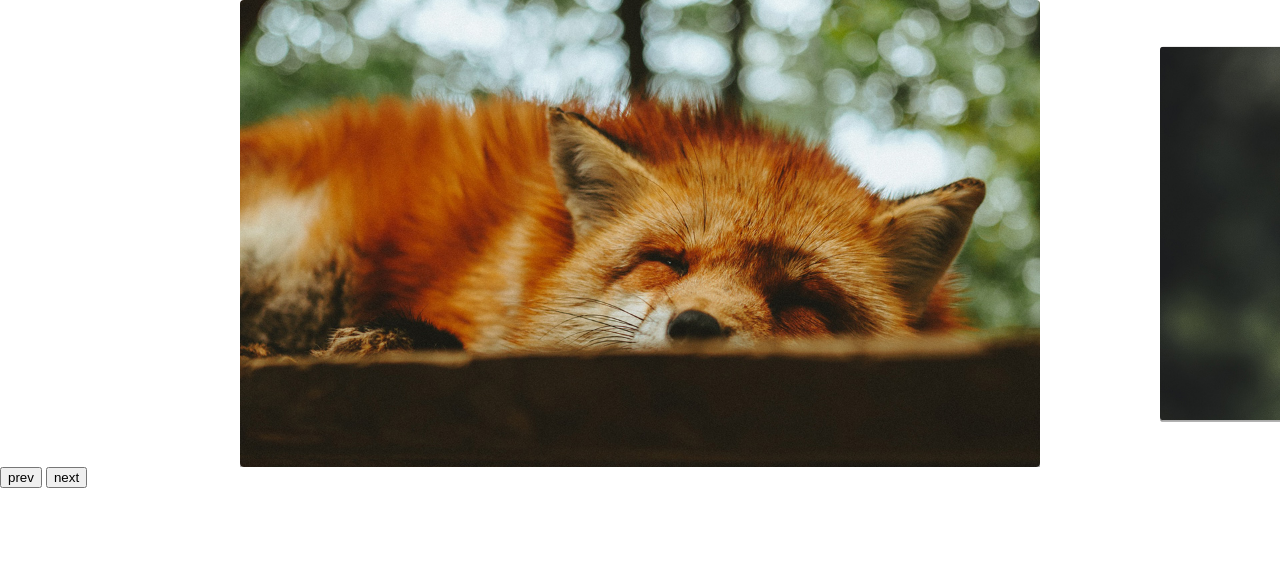
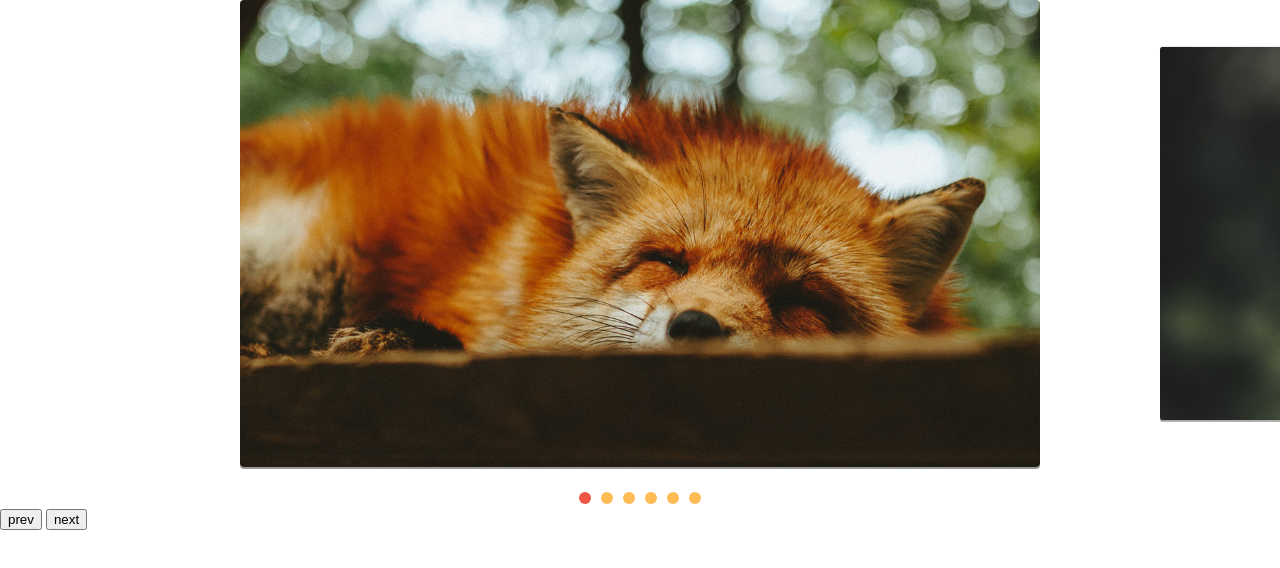
Before and after one commit to marisbispo/slide-js, a plain HTML site: page index.html in a window 1280 px wide. Drawn offline with Linux system fonts and the light colour scheme.

Commit message:
adicionada paginacao por slide

```diff
--- a/css/style.css
+++ b/css/style.css
@@ -41,3 +41,26 @@ img{
   opacity: 1;
   transform: scale(1);
 }
+[data-control="slide"] {
+  display:flex;
+  justify-content: center;
+  margin-top: 20px;
+
+}
+[data-control="slide"] li a{
+  display:block;
+  width:12px;
+  height:12px;
+  background: #FB5;
+  border-radius:50%;
+  overflow: hidden;
+  text-indent: -999px;
+  margin:5px;
+}
+
+[data-control="slide"] li.active a,
+[data-control="slide"] li a:hover{
+
+  background: #E54;
+
+}
--- a/js/script.js
+++ b/js/script.js
@@ -4,4 +4,6 @@ const slide = new SlideNav('.slide', '.slide-wrapper');
 slide.init();
 slide.addArrow('.prev', '.next');
 
+slide.addControl();
+
 console.log(slide)
--- a/js/slide.js
+++ b/js/slide.js
@@ -11,6 +11,8 @@ export class Slide {
     }
 
     this.activeClass = 'active';
+
+    this.changeEvent = new Event('changeEvent');
   }
 
   transition(active) {
@@ -106,6 +108,7 @@ changeSlide(index) {
   this.slidesIndexNav(index);
   this.dist.finalPosition = activeSlide.position;
   this.changeActiveClass();
+  this.wrapper.dispatchEvent(this.changeEvent);
 }
 
 changeActiveClass(){
@@ -160,6 +163,13 @@ bindEvents() {
 }
 
 export class SlideNav extends Slide{
+
+  constructor(slide, wrapper){
+    super(slide, wrapper);
+    this.bindControlEvents();
+
+  }
+
   addArrow(prev, next){
     this.prevElement = document.querySelector(prev);
     this.nextElement = document.querySelector(next);
@@ -170,4 +180,44 @@ export class SlideNav extends Slide{
     this.prevElement.addEventListener('click', this.activePrevSlide);
     this.nextElement.addEventListener('click', this.activeNextSlide);
   }
+
+  createControl(){
+    const control = document.createElement('ul');
+    control.dataset.control = 'slide';
+
+    this.slideArray.forEach((item, index)=>{
+      control.innerHTML += `<li><a href="#slide${index + 1}">${index + 1}</a></li>`;
+    });
+    this.wrapper.appendChild(control);
+    console.log(control);
+
+    return control;
+  }
+
+  eventControl(item, index){
+    item.addEventListener('click', (event)=>{
+      event.preventDefault();
+      this.changeSlide(index);
+    })
+
+    this.wrapper.addEventListener('changeEvent', this.activeControlItem);
+  }
+
+  activeControlItem(){
+    this.controlArray.forEach(item => item.classList.remove(this.activeClass));
+    this.controlArray[this.index.active].classList.add(this.activeClass);
+  }
+
+  addControl(customControl){
+    this.control = document.querySelector(customControl) || this.createControl();
+    this.controlArray = [...this.control.children];
+    this.activeControlItem();
+    this.controlArray.forEach(this.eventControl);
+
+  }
+
+  bindControlEvents(){
+    this.eventControl = this.eventControl.bind(this);
+    this.activeControlItem = this.activeControlItem.bind(this);
+  }
 }
```
